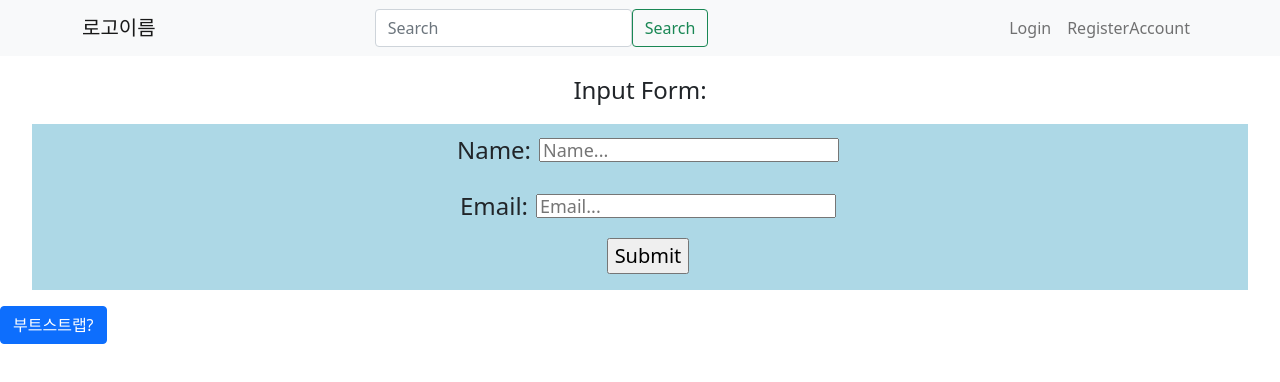
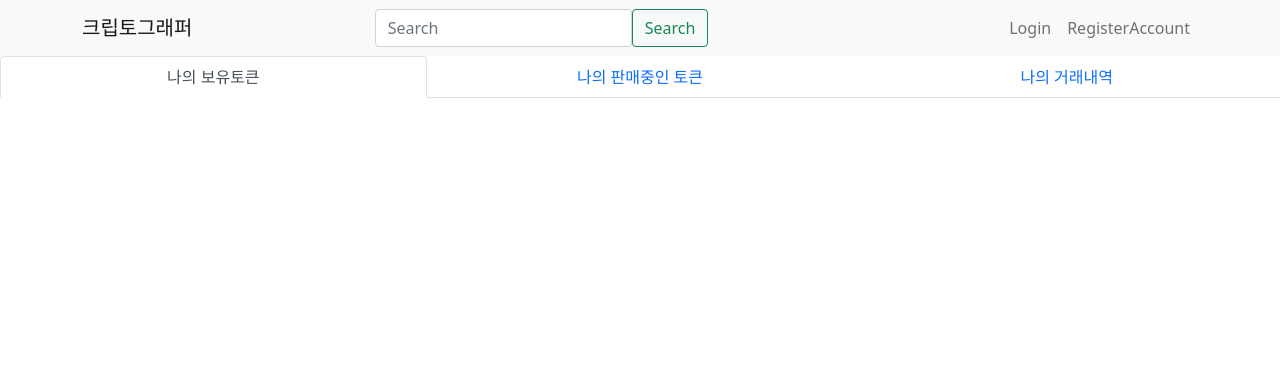
Before and after one commit to ddl06024/X_TWICE_FrontEnd, a React app: page / in a window 1280 px wide. Shown: the top 382 px of the page. Built offline with nearby package versions, Linux system fonts and the light colour scheme.

Commit message:
탭메뉴 (세세한건 추후 수정)

```diff
--- a/src/App.tsx
+++ b/src/App.tsx
@@ -1,5 +1,6 @@
 import React from "react";
 import Header from "./components/Header";
+import Tabs from "./components/Tabs";
 import HelloWorld from "./components/HelloWorld";
 import RenderForm from "./components/RenderForm";
 
@@ -7,7 +8,8 @@ const App: React.FC<{}> = () => {
   return (
     <>
       <Header />
-      <RenderForm />
+      <Tabs/>
+      {/*<RenderForm />*/}
     </>
   );
 };
--- a/src/components/Header.tsx
+++ b/src/components/Header.tsx
@@ -5,7 +5,7 @@ const Header: React.FC<{}> = () => {
     return (
         <Navbar collapseOnSelect expand="lg" bg="light" variant="light">
             <Container>
-                <Col><Navbar.Brand href="#home">로고이름</Navbar.Brand></Col>
+                <Col><Navbar.Brand href="#home">크립토그래퍼</Navbar.Brand></Col>
                 <Navbar.Toggle aria-controls="responsive-navbar-nav" />
                 <Navbar.Collapse id="responsive-navbar-nav">
                 <Col ><Nav className="me-auto">
@@ -20,7 +20,6 @@ const Header: React.FC<{}> = () => {
                     </Form>
                     </Nav>
                     </Col>
-
                     <Nav>
                     <Nav.Link href="#Login">Login</Nav.Link>
                     <Nav.Link eventKey={2} href="#RegisterAccount">
--- /dev/null
+++ b/src/components/Tabs.tsx
@@ -0,0 +1,20 @@
+import React from "react";
+import { Nav } from "react-bootstrap";
+//d
+const Tabs: React.FC<{}> = () => {
+    return (
+        <Nav justify variant="tabs" defaultActiveKey="/home">
+            <Nav.Item>
+                <Nav.Link href="/home">나의 보유토큰</Nav.Link>
+            </Nav.Item>
+            <Nav.Item>
+                <Nav.Link eventKey="link-1">나의 판매중인 토큰</Nav.Link>
+            </Nav.Item>
+            <Nav.Item>
+                <Nav.Link eventKey="link-2">나의 거래내역</Nav.Link>
+            </Nav.Item>
+        </Nav>
+    );
+};
+
+export default Tabs;
--- a/src/index.tsx
+++ b/src/index.tsx
@@ -9,7 +9,6 @@ import { Button } from 'react-bootstrap';
 ReactDOM.render(
   <React.StrictMode>
     <App />
-    <Button>부트스트랩?</Button>
   </React.StrictMode>,
   document.getElementById("root")
 );
```
